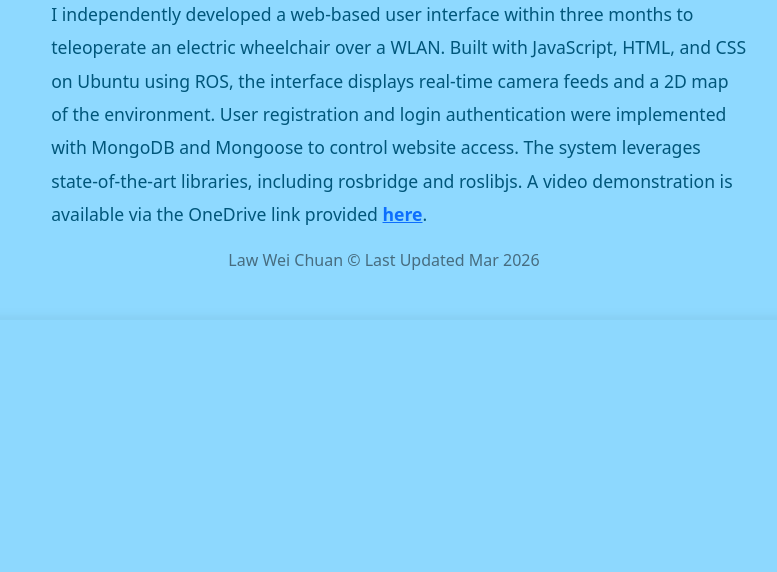
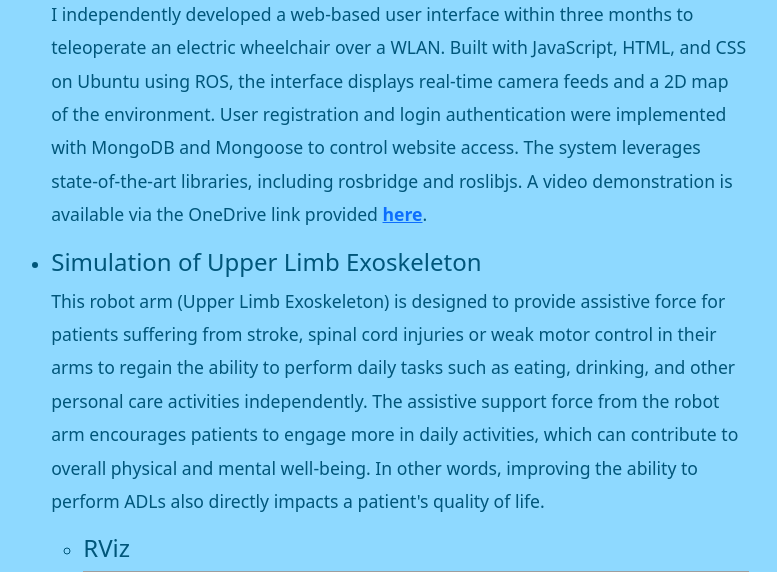
Before and after one commit to lawweichuan/PersonalWebsite, a Node server app: page /swDevel in a window 1280 px wide. Shown: the part 3899-4471 px from the top of the page, without its empty margins (256-1033 px from the left). Before the commit the page ends 4169 px from the top, so only its background shows below. Run offline with Node 20, Linux system fonts and the light colour scheme; some libraries are stand-ins or nearby versions; grey boxes are pictures that could not be loaded.

Commit message:
Uncomment exoskeleton simulation

```diff
--- a/views/swDevel.ejs
+++ b/views/swDevel.ejs
@@ -95,7 +95,7 @@
             <a href="https://1drv.ms/v/c/d893771471b95466/IQC6IynL4VgoSKF7tUf_BeeaAarDawWyKZlJsKZq0PXHe6g?e=bQSmSy"><b>here</b></a>.
           </p>
         </div>
-        <!-- <div class="pastproj-container">
+        <div class="pastproj-container">
           <li class="pastproj-subtitle"><h4>Simulation of Upper Limb Exoskeleton</h4></li>
           <p>
             This robot arm (Upper Limb Exoskeleton) is designed to provide assistive force for patients suffering from stroke,
@@ -157,7 +157,7 @@
                 in a physical environment.
               </p>
           </ul>
-        </div> -->
+        </div>
       </ul>
     </div>
 
```
